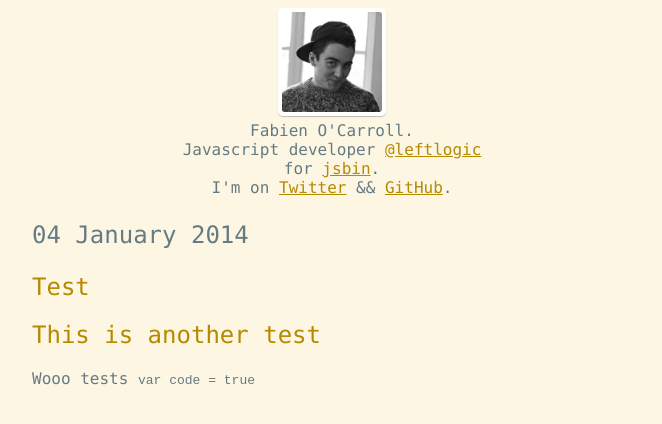
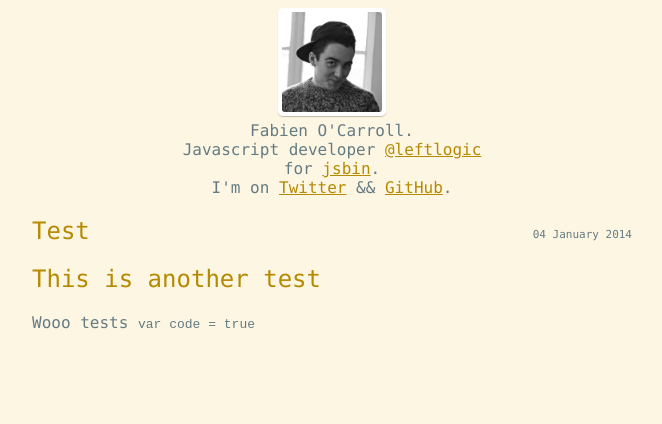
Before and after one commit to allouis/allouis.github.io, a Jekyll site: the page built from index.html, in a window 1280 px wide. Shown: the top 424 px of the page, without its empty margins (308-970 px from the left). Built offline with Jekyll 4.4.1, drawn with Linux system fonts in a browser that asks for light colours; Markdown is read by kramdown in place of the engine named in the settings; the list of posts is cut into pages by our own code.

Commit message:
Updating styles for post date

```diff
--- a/css/post.css
+++ b/css/post.css
@@ -8,8 +8,9 @@
 .post h1 {
 }
 
-.post i {
+.post .date {
     float: right;
+    font-size:11px;
 }
 
 .post .content {
```
